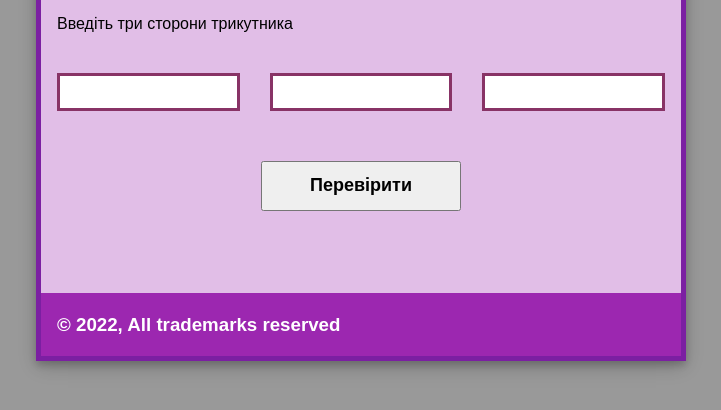
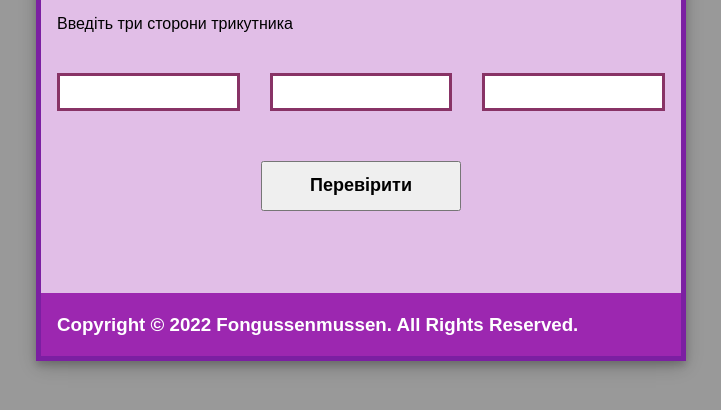
Before and after one commit to Fongussenmussen/triangle, a plain HTML site: page index.html in a window 1280 px wide. Both pictures are taken after a click on the button "Відкрити вікно". Shown: the part 180-590 px from the top of the page, without its empty margins (279-1000 px from the left). Drawn offline with nearby package versions, Linux system fonts and the light colour scheme.

Commit message:
modal footer html fix

```diff
--- a/index.html
+++ b/index.html
@@ -31,7 +31,7 @@
         <div id="result"></div>
       </div>
     	<div class="modal-footer">
-    		<h3>&#169 2022, All trademarks reserved</h3>
+    		<h3>Copyright &#169 2022 Fongussenmussen. All Rights Reserved.</h3>
     	</div>
     </div>
     <script src="https://ajax.googleapis.com/ajax/libs/jquery/2.1.1/jquery.min.js"></script>
```
